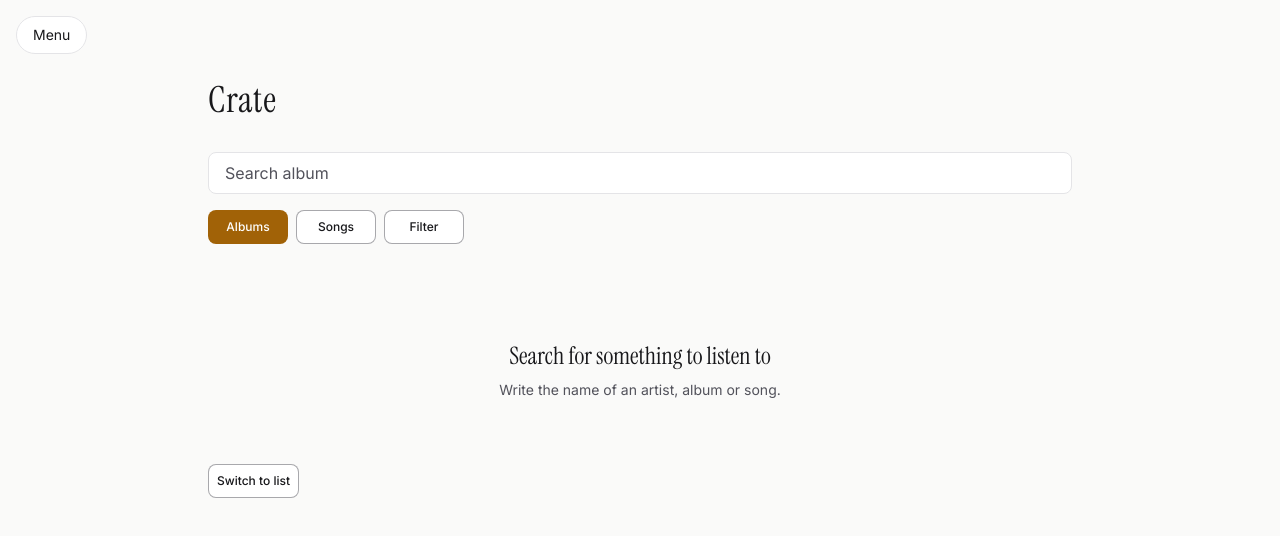
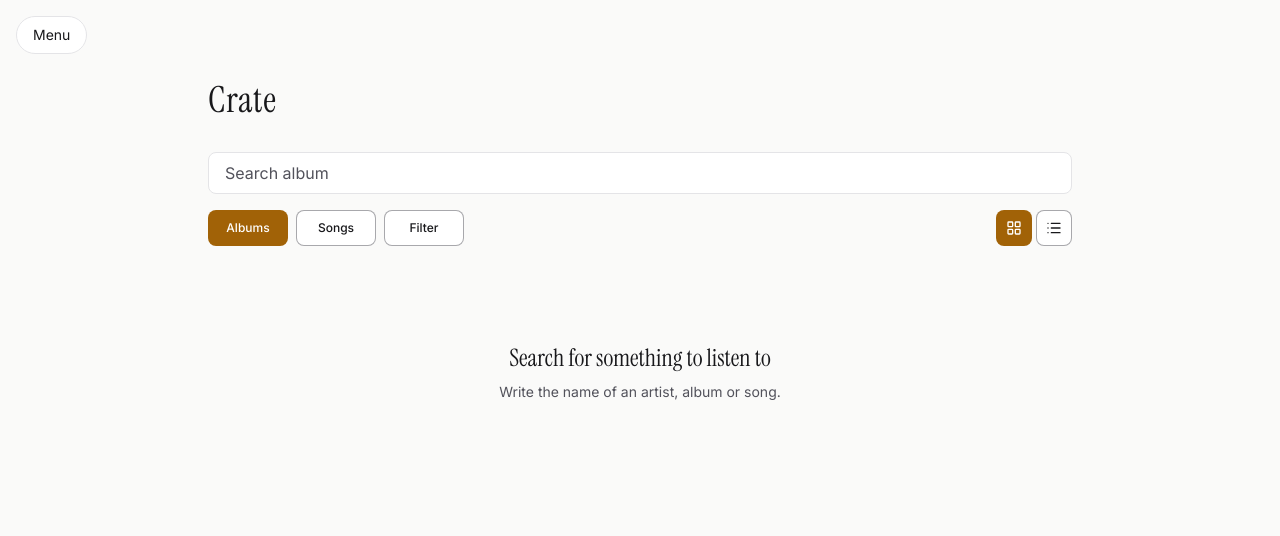
Before and after one commit to Annubiss/Music-Crate, a React (Vite) app: page / in a window 1280 px wide. Shown: the top 536 px of the page. Built offline with nearby package versions, Linux system fonts and the light colour scheme.

Commit message:
Move view toggle to the top with icons

```diff
--- a/src/components/Button.tsx
+++ b/src/components/Button.tsx
@@ -11,7 +11,7 @@ type ButtonProps = {
     pressed?: boolean;
 }
 
-export type ButtonSize = "md" | "sm" | "sPageSave"
+export type ButtonSize = "md" | "sm" | "sPageSave" | "icon"
 
 const base = "text-sm font-medium transition active:scale-95 cursor-pointer"
 
@@ -24,7 +24,8 @@ const variants: Record<ButtonVariant, string> = {
 const sizes: Record<ButtonSize, string> = {
     md: "px-4 py-2 text-sm min-w-24 text-center rounded-lg",
     sm: "px-2 py-2 text-xs min-w-20 text-center rounded-lg",
-    sPageSave: "px-9 text-xl min-w-16 text-center h-full"
+    sPageSave: "px-9 text-xl min-w-16 text-center h-full",
+    icon: "w-9 h-9 flex items-center justify-center rounded-lg"
 }
 
 function Button({children, onClick, variant = "primary", size = "sm", label, pressed} : ButtonProps) {
--- a/src/pages/SearchPage.tsx
+++ b/src/pages/SearchPage.tsx
@@ -10,6 +10,7 @@ import SongCard from "../components/SongCard"
 import SongRow from "../components/SongRow"
 import FiltersButton from "../components/FiltersButton"
 import { buildQuery } from "../lib/query"
+import { LayoutGrid, List } from "lucide-react"
 
 
 type viewMode = "grid" | "list"
@@ -123,7 +124,7 @@ function SearchPage() {
         </form>
 
 
-        <div className="flex gap-2 mb-8">
+        <div className="flex flex-wrap gap-2 mb-8">
           <Button
             variant={mode == "albums" ? "primary" : "secondary"}
             pressed={mode === "albums"}
@@ -140,6 +141,26 @@ function SearchPage() {
                 Songs
             </Button>
             <FiltersButton filters={filters} onChange={updateParam} mode={mode} onClear={clearFilters} />
+            <div className="ml-auto flex gap-1">
+              <Button
+                size="icon"
+                variant={view === "grid" ? "primary" : "secondary"}
+                pressed={view === "grid"}
+                label="Grid view"
+                onClick={() => setView("grid")}
+              >
+                <LayoutGrid aria-hidden="true" className="w-4 h-4" />
+              </Button>
+              <Button
+                size="icon"
+                variant={view === "list" ? "primary" : "secondary"}
+                pressed={view === "list"}
+                label="List view"
+                onClick={() => setView("list")}
+              >
+                <List aria-hidden="true" className="w-4 h-4" />
+              </Button>
+            </div>
         </div>
 
 
@@ -215,13 +236,6 @@ function SearchPage() {
           )
 
         )}
-
-
-
-
-        <Button variant="secondary" onClick={() => setView(view ==="grid" ? "list" : "grid")}>
-          Switch to {view === "grid" ? "list" : "grid"}
-        </Button>
       </div>
     )
 }
```
